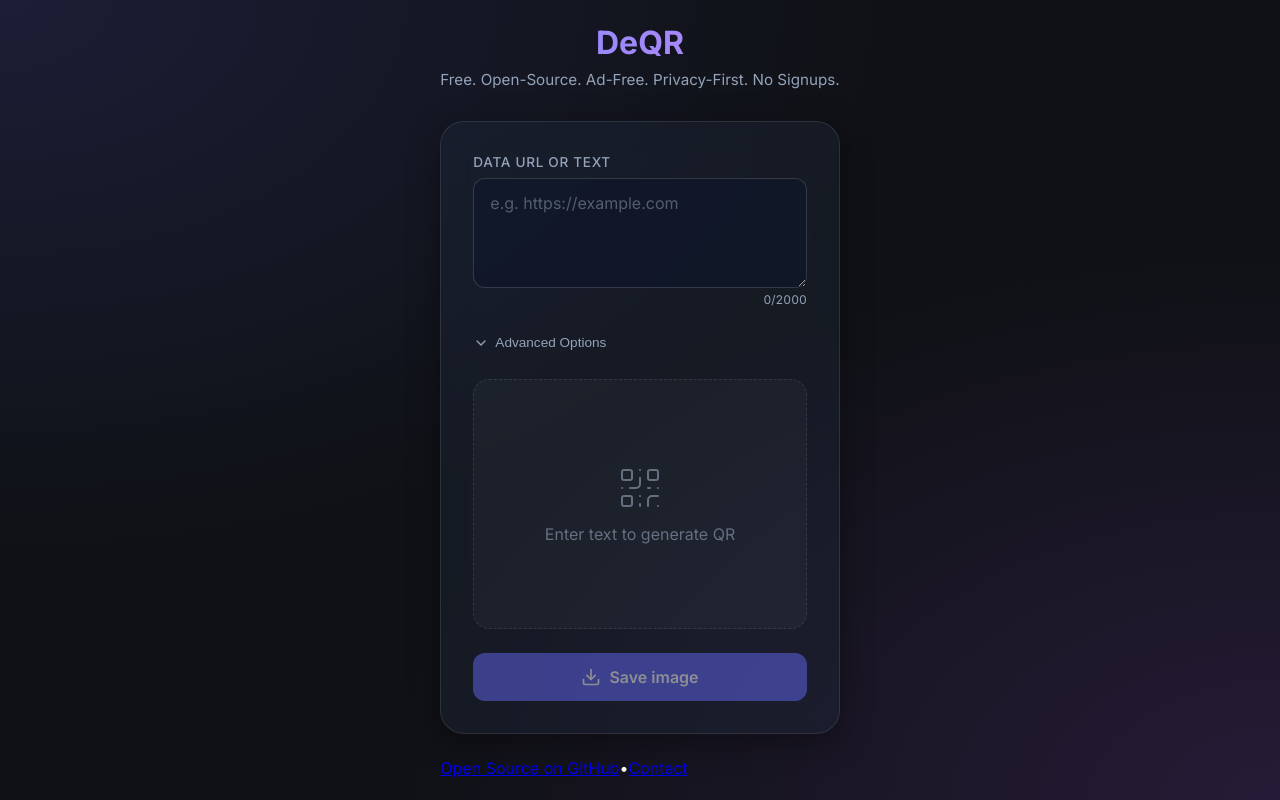
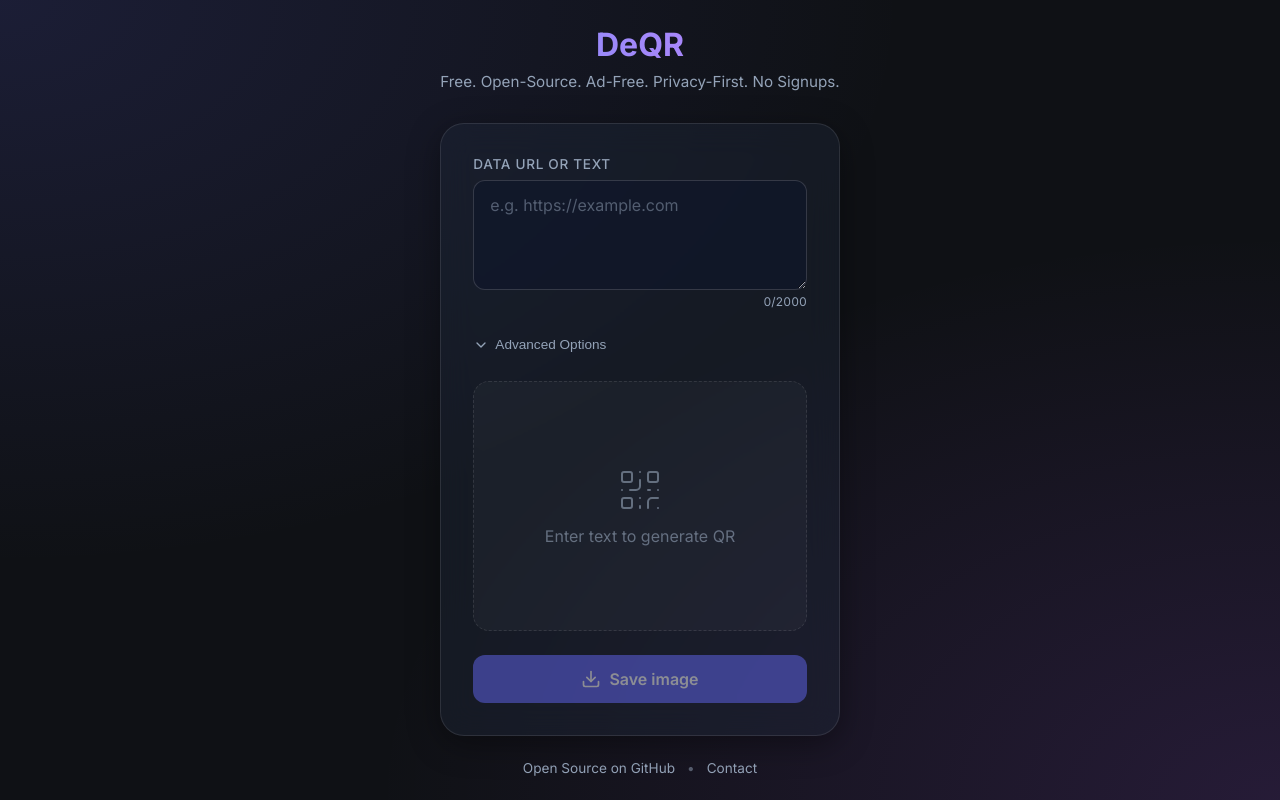
Before and after one commit to wdekker/deqr, a React (Vite) app: page / in a window 1280 px wide. Built offline with nearby package versions, Linux system fonts and the light colour scheme.

Commit message:
Add footer styling and complete CI pipeline setup

```diff
--- a/src/index.css
+++ b/src/index.css
@@ -294,3 +294,26 @@
     border-radius: 20px;
   }
 }
+
+.footer-links {
+  display: flex;
+  justify-content: center;
+  align-items: center;
+  gap: 12px;
+  font-size: 0.85rem;
+  color: var(--text-secondary);
+}
+
+.footer-links a {
+  color: var(--text-secondary);
+  text-decoration: none;
+  transition: color 0.2s ease;
+}
+
+.footer-links a:hover {
+  color: var(--text-primary);
+}
+
+.footer-links .dot {
+  opacity: 0.5;
+}
```
